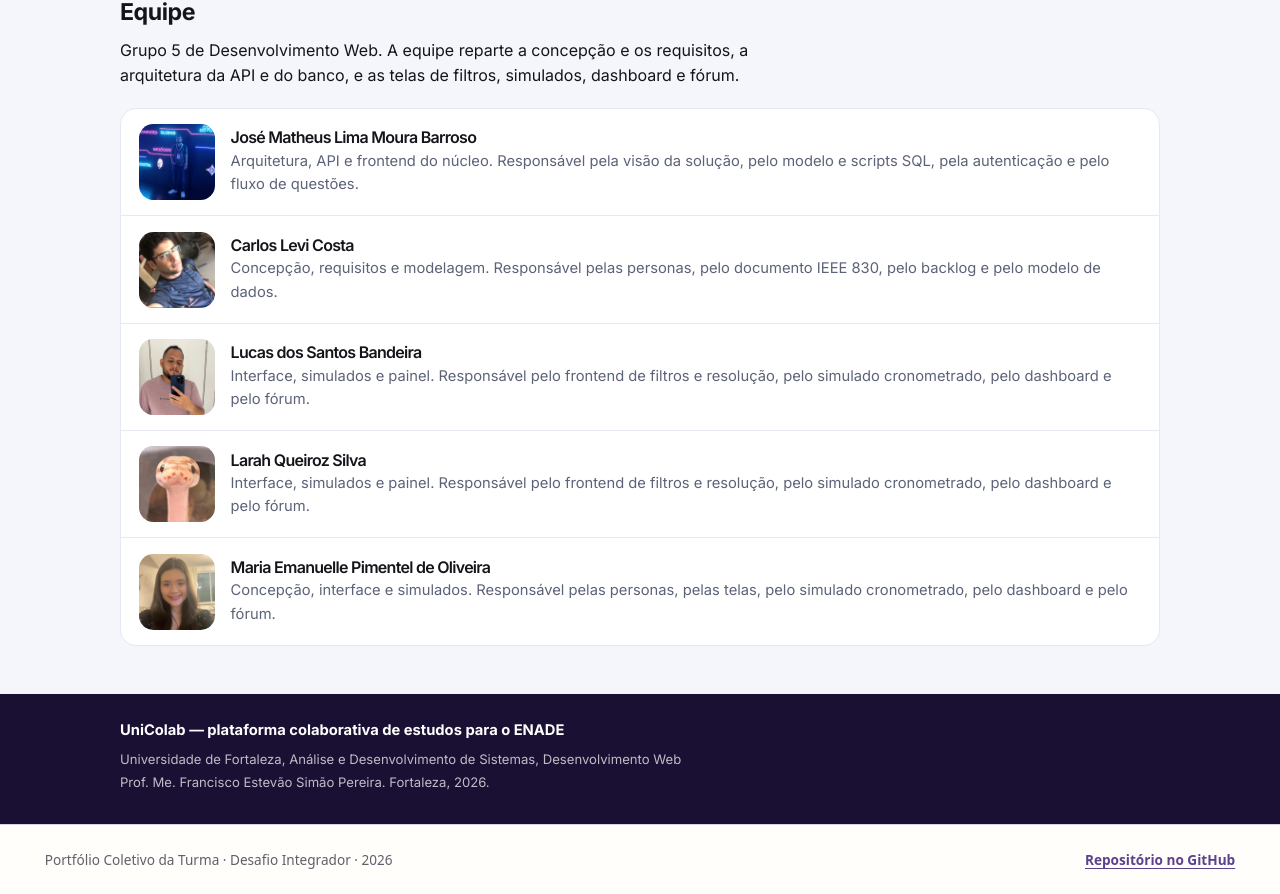
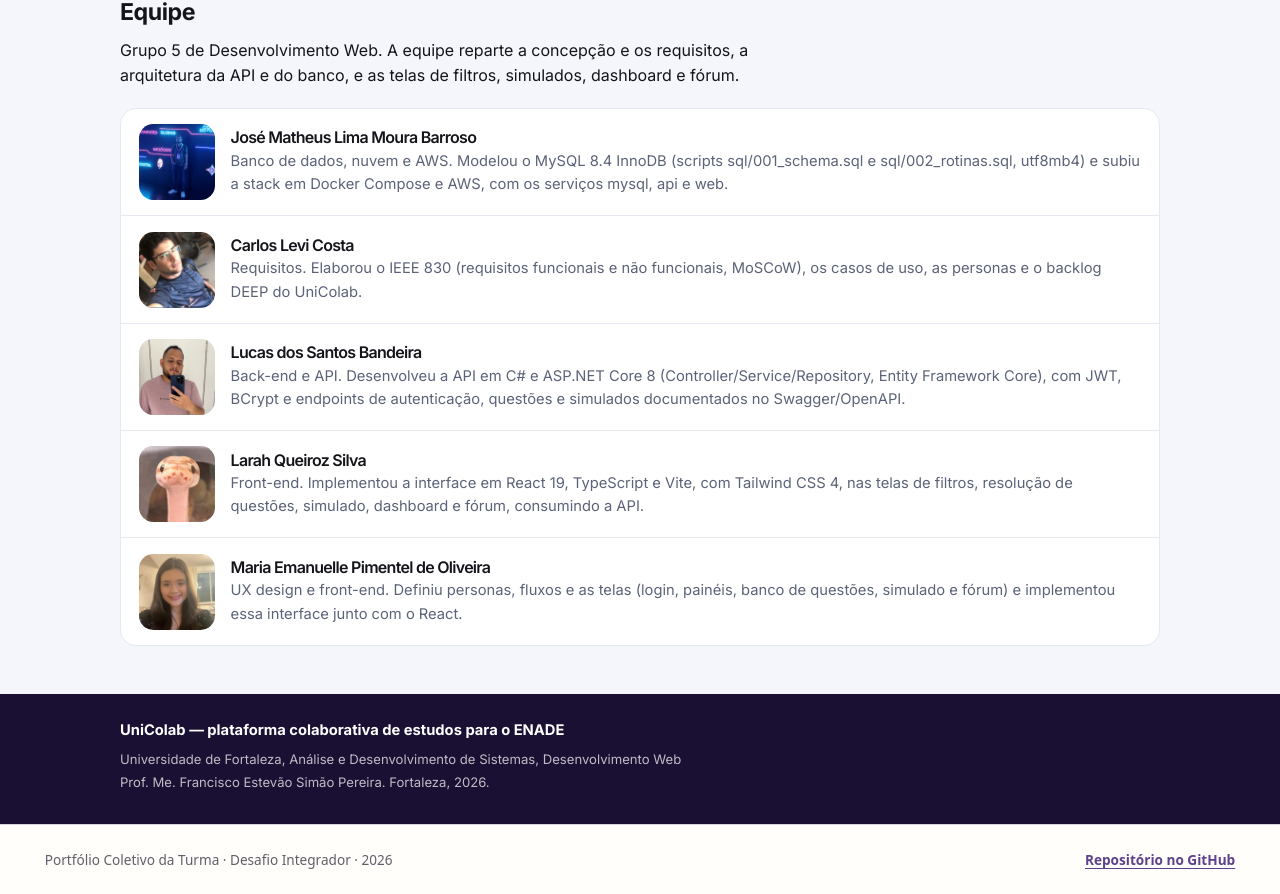
Before and after one commit to FranciscoPaz25/portfolio-coletivo, a React (Vite) app: page /equipe-05 in a window 1280 px wide. Shown: the part 2167-3061 px from the top of the page. Built offline with nearby package versions, Linux system fonts and the light colour scheme.

Commit message:
fix: atualiza a ficha dos integrantes da equipe 05

```diff
--- a/src/teams/equipe-05/index.jsx
+++ b/src/teams/equipe-05/index.jsx
@@ -60,41 +60,41 @@ const STACK = [
 const MEMBERS = [
   {
     name: 'José Matheus Lima Moura Barroso',
-    role: 'Arquitetura, API e frontend do núcleo',
-    skills: ['Visão da solução', 'SQL', 'Autenticação', 'Fluxo de questões'],
-    bio: 'Responsável pela visão da solução, pelo modelo e scripts SQL, pela autenticação e pelo fluxo de questões.',
+    role: 'Banco de dados, nuvem e AWS',
+    skills: ['MySQL', 'Docker Compose', 'AWS'],
+    bio: 'Modelou o MySQL 8.4 InnoDB (scripts sql/001_schema.sql e sql/002_rotinas.sql, utf8mb4) e subiu a stack em Docker Compose e AWS, com os serviços mysql, api e web.',
     photo: matheusPhoto,
     photoPosition: 'center 16%',
   },
   {
     name: 'Carlos Levi Costa',
-    role: 'Concepção, requisitos e modelagem',
-    skills: ['Personas', 'IEEE 830', 'Backlog', 'Modelo de dados'],
-    bio: 'Responsável pelas personas, pelo documento IEEE 830, pelo backlog e pelo modelo de dados.',
+    role: 'Requisitos',
+    skills: ['IEEE 830', 'Casos de uso', 'Personas', 'Backlog DEEP'],
+    bio: 'Elaborou o IEEE 830 (requisitos funcionais e não funcionais, MoSCoW), os casos de uso, as personas e o backlog DEEP do UniColab.',
     photo: carlosPhoto,
     photoPosition: 'center 28%',
   },
   {
     name: 'Lucas dos Santos Bandeira',
-    role: 'Interface, simulados e painel',
-    skills: ['Filtros', 'Simulado cronometrado', 'Dashboard', 'Fórum'],
-    bio: 'Responsável pelo frontend de filtros e resolução, pelo simulado cronometrado, pelo dashboard e pelo fórum.',
+    role: 'Back-end e API',
+    skills: ['C#', 'ASP.NET Core', 'JWT', 'Swagger'],
+    bio: 'Desenvolveu a API em C# e ASP.NET Core 8 (Controller/Service/Repository, Entity Framework Core), com JWT, BCrypt e endpoints de autenticação, questões e simulados documentados no Swagger/OpenAPI.',
     photo: lucasPhoto,
     photoPosition: 'center 18%',
   },
   {
     name: 'Larah Queiroz Silva',
-    role: 'Interface, simulados e painel',
-    skills: ['Filtros', 'Simulado cronometrado', 'Dashboard', 'Fórum'],
-    bio: 'Responsável pelo frontend de filtros e resolução, pelo simulado cronometrado, pelo dashboard e pelo fórum.',
+    role: 'Front-end',
+    skills: ['React', 'TypeScript', 'Vite', 'Tailwind CSS'],
+    bio: 'Implementou a interface em React 19, TypeScript e Vite, com Tailwind CSS 4, nas telas de filtros, resolução de questões, simulado, dashboard e fórum, consumindo a API.',
     photo: laraPhoto,
     photoPosition: 'center 32%',
   },
   {
     name: 'Maria Emanuelle Pimentel de Oliveira',
-    role: 'Concepção, interface e simulados',
-    skills: ['Personas', 'Telas', 'Simulado cronometrado', 'Dashboard', 'Fórum'],
-    bio: 'Responsável pelas personas, pelas telas, pelo simulado cronometrado, pelo dashboard e pelo fórum.',
+    role: 'UX design e front-end',
+    skills: ['UX', 'Personas', 'Fluxos', 'React'],
+    bio: 'Definiu personas, fluxos e as telas (login, painéis, banco de questões, simulado e fórum) e implementou essa interface junto com o React.',
     photo: manuelaPhoto,
     photoPosition: 'center 30%',
   },
```
